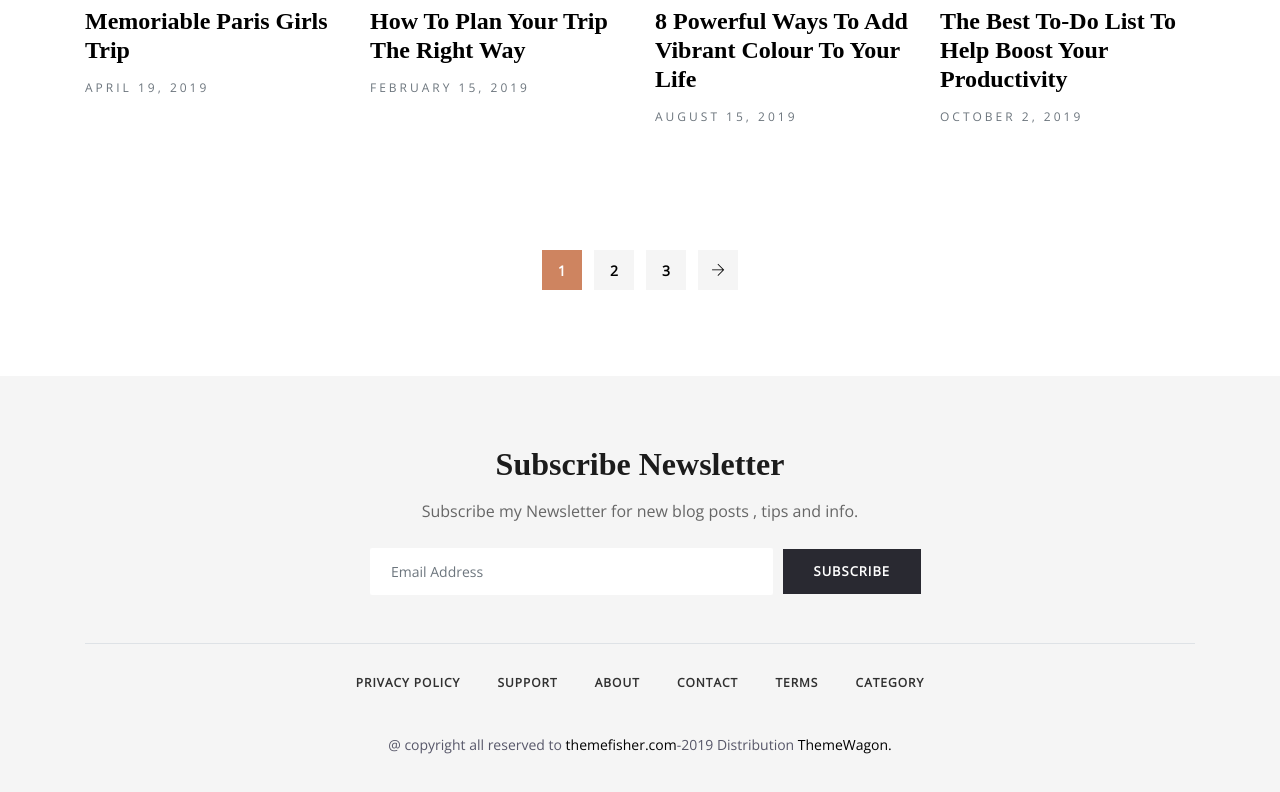
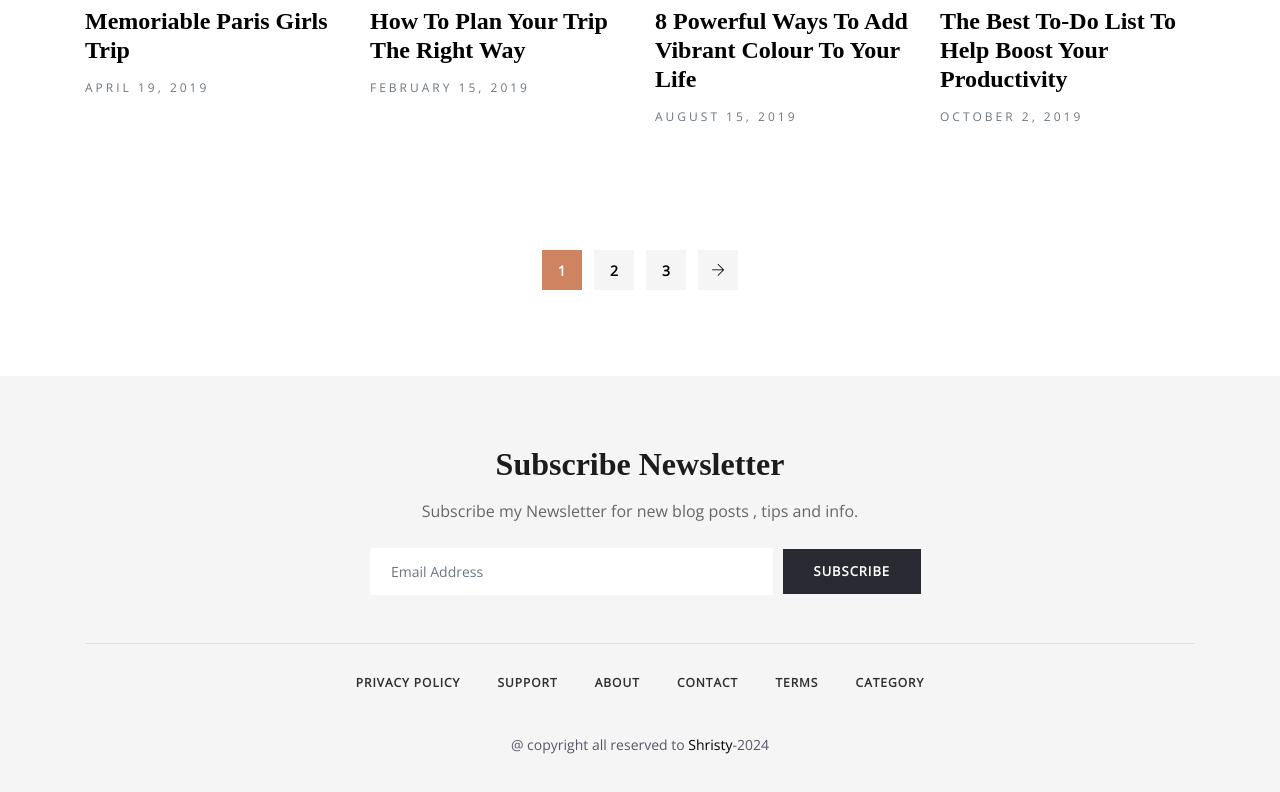
Before and after one commit to shristy0611/revolve0611, a plain HTML site: page index.html in a window 1280 px wide. Shown: the part 1899-2691 px from the top of the page. Drawn offline with nearby package versions, Linux system fonts and the light colour scheme; some packages are replaced by stand-ins of ours; a web font is replaced by a local one.

Commit message:
Update index.html

```diff
--- a/index.html
+++ b/index.html
@@ -423,8 +423,7 @@
 				<div class="row justify-content-center">
 					<div class="col-lg-6">
 						<div class="copyright text-center ">
-							@ copyright all reserved to <a href="https://themefisher.com/">themefisher.com</a>-2019 Distribution <a
-								href="https://themewagon.com">ThemeWagon.</a></p>
+							@ copyright all reserved to <a href="https:shristyverse.site">Shristy</a>-2024
 						</div>
 					</div>
 				</div>
```
